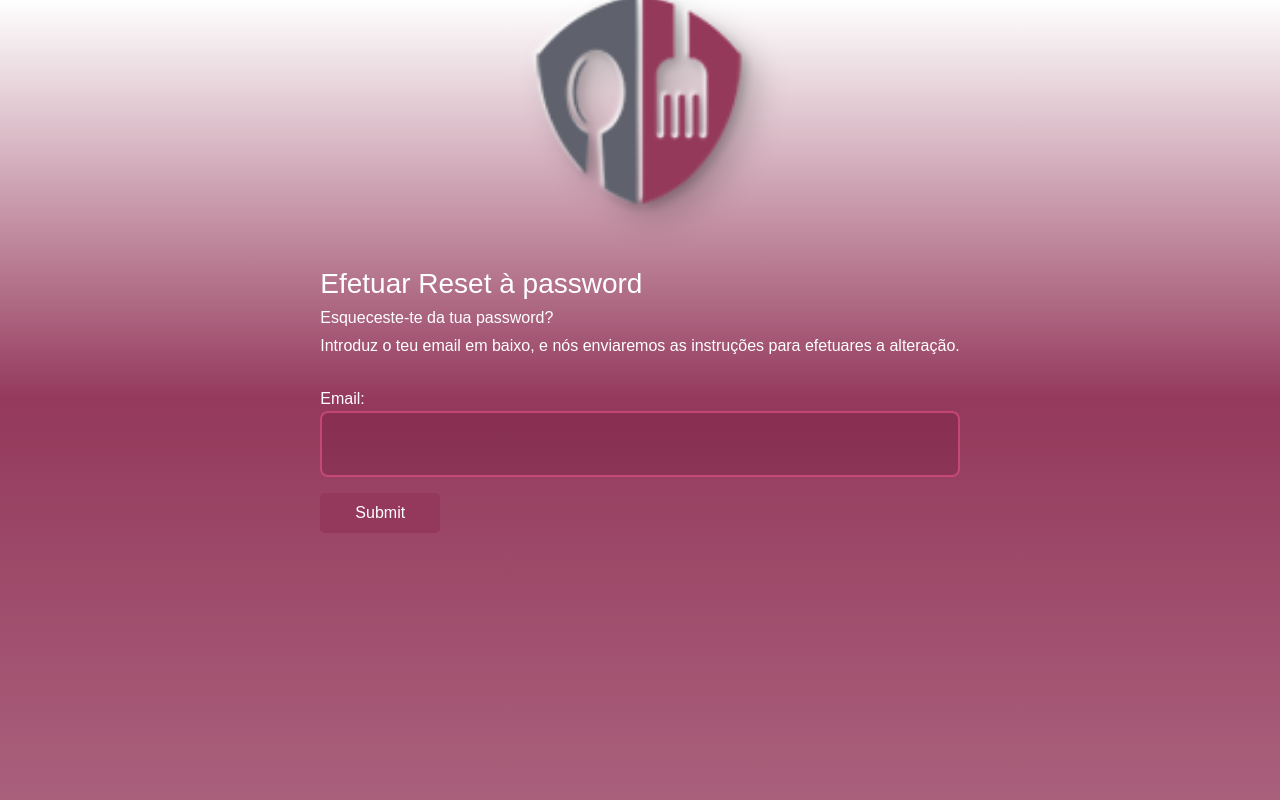
After one commit to inunes1904/mSmResponsive, a Django app: page /reset_password/ in a window 1280 px wide. The commit adds this page. Run offline with Django 4.2, Linux system fonts and the light colour scheme.

Commit message:
Reset Password Designs and Functionality updated

```diff
--- a/deliverycrew/views.py
+++ b/deliverycrew/views.py
@@ -33,11 +33,9 @@ def make_delivery(request):
     action = data['action']
     id_pedido = data['id_pedido']
     pedido = Pedido.objects.get(pk=id_pedido)
-    print('pedido id: ', pedido.id)
-    print('pedido action: ', action)
-    print('pedido entregador: ', pedido.entregador)
+
     if action == 'recolher':
-        print(request.user.profile.nome)
+
         pedido.entregador = request.user.profile
     elif action == 'entregar':
         pedido.pedido_entregue = True
--- a/msafem/urls.py
+++ b/msafem/urls.py
@@ -17,10 +17,21 @@ Including another URLconf
 from . import views
 from django.contrib import admin
 from django.urls import include, path
+from django.contrib.auth import views as auth_views
 
 urlpatterns = [
     path('', include('restaurant.urls')),
     path('admin/', admin.site.urls),
     path('user/', include('user.urls')),
-    path('delivery-crew/', include('deliverycrew.urls'))
+    path('delivery-crew/', include('deliverycrew.urls')),
+
+    # RESET da Password Class Based Views
+    path('reset_password/', auth_views.PasswordResetView.as_view(template_name="reset_password.html"),
+         name="reset_password"),
+    path('reset_password_sent/', auth_views.PasswordResetDoneView.as_view(template_name="reset_password_sent.html"),
+         name="password_reset_done"),
+    path('reset/<uidb64>/<token>/', auth_views.PasswordResetConfirmView.as_view(template_name="reset.html"),
+         name="password_reset_confirm"),
+    path('reset_password_complete/', auth_views.PasswordResetCompleteView.as_view(template_name="reset_password_complete.html"),
+         name="password_reset_complete"),
 ]
--- a/restaurant/views.py
+++ b/restaurant/views.py
@@ -68,7 +68,8 @@ def restaurant(request, rest_id):
                 search_query = request.GET.get('filter')
                 print(search_query)
                 if not search_query.isdigit():
-                    all_items = Item.objects.distinct().filter(Q(item_tipo=search_query) )
+                    all_items = Item.objects.distinct().filter(Q(item_tipo=search_query)
+                                                               & Q(restaurante=rest_to_check) )
         except Exception as e:
             print(e)
             print("No items")
--- /dev/null
+++ b/static/css/Reset_password.css
@@ -0,0 +1,21 @@
+body{
+	margin: 0;
+	padding: 0;
+	display: flex;
+	justify-content: center;
+	align-items: center;
+	min-height: 100vh;
+	font-family: 'Jost', sans-serif;
+	background: linear-gradient(to bottom, rgb(255, 255, 255), #94395b, rgba(148, 57, 91, 0.8));
+	color:white;
+}
+
+
+.logo{
+    height: 250px;
+    position: absolute;
+    transform: translateY(-305px)  translateX(-0px);
+   	filter: drop-shadow(-3px -3px 2px rgba(255, 255, 255, 0.9))
+           drop-shadow(5px 5px 5px rgba(0, 0, 0, 0.2))
+           drop-shadow(15px 15px 15px rgba(0, 0, 0, 0.2))
+}
--- /dev/null
+++ b/templates/reset_password.html
@@ -0,0 +1,56 @@
+{% load static %}
+
+<title>Mall Safe Meals</title>
+<link rel="icon" href="{% static 'images/favicon.png' %}">
+
+<link href="https://cdn.jsdelivr.net/npm/bootstrap@5.1.3/dist/css/bootstrap.min.css" rel="stylesheet"
+ integrity="sha384-1BmE4kWBq78iYhFldvKuhfTAU6auU8tT94WrHftjDbrCEXSU1oBoqyl2QvZ6jIW3" crossorigin="anonymous">
+<link rel="stylesheet" href="{% static 'css/style.css' %}">
+<link rel="stylesheet" type="text/css" href="{% static 'css/reset_password.css' %}">
+<link rel="stylesheet" href="{% static 'css/form.css' %}">
+{% block content %}
+<style>
+input[type='text'],
+input[type='email'],
+input[type='password']{
+  min-width: 24rem;
+  width: 100%;
+  padding: 1.2rem 1.5rem;
+  border-radius: 0.5rem;
+  border: 2px solid var(--color-light);
+  transition: all 0.3s ease-in-out;
+  background-color: var(--color-bg);
+}
+
+input[type='text']:focus,
+input[type='email']:focus,
+input[type='password']:focus,
+input[type='number']:focus,
+input[type='text']:active,
+input[type='email']:active,
+input[type='password']:active {
+  outline: none;
+  border: 2px solid var(--color-main);
+}
+</style>
+ <!-- Main Section -->
+
+<img class="logo" src="{% static 'images/mall_safe_meal.png' %}" alt="">
+ <main class="formPage my-xl">
+    <div class="content-box">
+        <div class="formWrapper">
+            <h3>Efetuar Reset à password</h3>
+
+            <h6>Esqueceste-te da tua password? </h6>
+            <h6>Introduz o teu email em baixo, e nós enviaremos as instruções para efetuares a alteração.</h6>
+            <br>
+            <form class="form" method="POST">
+                {% csrf_token %}
+                    {{form.as_p}}
+                <input  class="btn btnAdd" type="submit" value="Submit" />
+            </form>
+        </div>
+    </div>
+</main>
+
+{% endblock content %}
--- a/templates/waiting_delivery.html
+++ b/templates/waiting_delivery.html
@@ -41,7 +41,7 @@
                     <div class="col-lg-4">
                         <div style="padding-top: 20px;">
                             <h5 style="color:#94395b;">Entregador:</h5>
-                            <img style="height:100px;  padding-top: 20px;" src="{%  static pedido.entregador.profile_imagem.url %}" alt="" srcset="">
+                            <img class="avatar avatar--sm" src="{%  static pedido.entregador.profile_imagem.url %}" alt="" srcset="">
                             <h5 style="padding-top: 20px;">{{ pedido.entregador }}</h5>
                         </div>
                     </div>
--- a/user/urls.py
+++ b/user/urls.py
@@ -7,4 +7,6 @@ urlpatterns = [
     path('logout/', views.logout_user, name='logout_user'),
     path('edit-profile/', views.edit_profile, name='edit_profile'),
     path('profile/', views.profile, name='profile'),
+
+
 ]
--- a/user/views.py
+++ b/user/views.py
@@ -6,6 +6,7 @@ from django.contrib.auth import logout
 from .models import Profile
 from .forms import ProfileForm
 from django.contrib.auth.decorators import login_required
+
 
 # Create your views here.
 def userlogin(request):
@@ -35,12 +36,11 @@ def userlogin(request):
                     new_user = User.objects.create_user(username=user, email=email,
                                                         password=pwd)
                     new_user.save()
-                    #new_profile = Profile.objects.create_profile(user=new_user )
-                    #new_profile.save()
+
+
                     messages.success(request, "Utilizador criado com sucesso")
                 except:
                     messages.error(request, "Email ou Utilizador já existem")
-
             else:
                 messages.error(request, "Passwords digitadas não são iguais")
 
```
Also changed, not shown: msafem/settings.py (+8 -0 lines), templates/delivery_crew.html (+24 -0 lines), templates/login.html (+6 -2 lines), templates/reset.html (added, +55 -0 lines), templates/reset_password_complete.html (added, +30 -0 lines), templates/reset_password_sent.html (added, +29 -0 lines), user/signals.py (+14 -1 lines), 1 other file.
